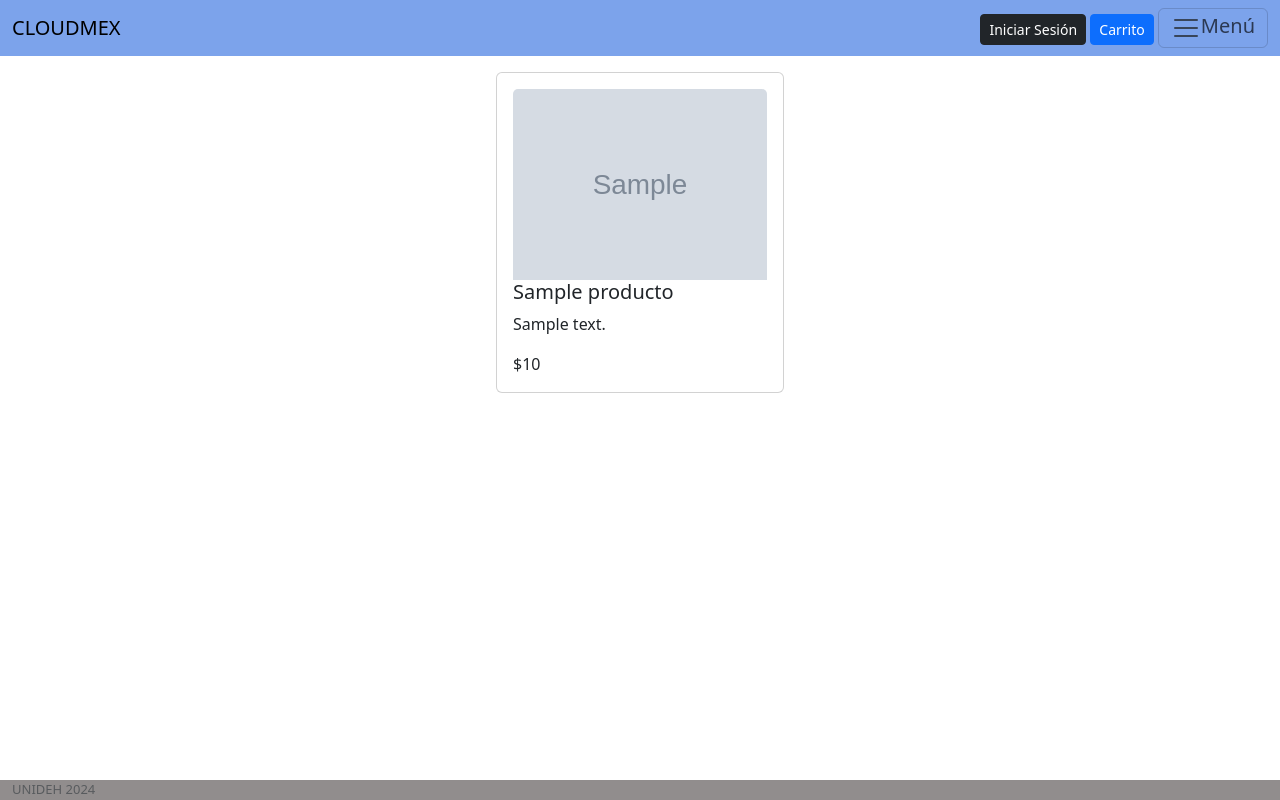
After one commit to ivandrade92/XAAMP-Login-Store, a PHP site: page /productos.php in a window 1280 px wide. The commit adds this page. Run offline with PHP 8.4, Linux system fonts and the light colour scheme; tables that the repository leaves empty or names only in its code hold one stand-in row (values such as "Sample post"); grey boxes marked "Sample" are stand-in pictures.

Commit message:
products

```diff
--- a/components/header.php
+++ b/components/header.php
@@ -1,4 +1,4 @@
-
+ <link rel="stylesheet" href="estilos/style.css" />
 <?php
 include 'config/conexion.php';
 session_start();
@@ -33,7 +33,7 @@ session_start();
               <a class="nav-link active" aria-current="page" href="index.php">Home</a>
             </li>
             <li class="nav-item">
-              <a class="nav-link" href="contacto.html">Contacto</a>
+              <a class="nav-link" href="contacto.php  ">Contacto</a>
             </li>
             <li class="nav-item">
               <a class="nav-link" href="productos.php">Productos</a>
--- a/index.php
+++ b/index.php
@@ -18,7 +18,7 @@ include 'config/conexion.php';
 <body class="position-relative">
     <script src="https://cdn.jsdelivr.net/npm/bootstrap@5.3.3/dist/js/bootstrap.bundle.min.js" integrity="sha384-YvpcrYf0tY3lHB60NNkmXc5s9fDVZLESaAA55NDzOxhy9GkcIdslK1eN7N6jIeHz" crossorigin="anonymous">
     </script>
-    <div id="content" class="d-flex col-12 m-2 p-2 justify-content-center text-center row g-4">
+    <div id="content" class="d-flex col-12 my-3 p-2 justify-content-center text-center row g-4">
         <div>
             <img src="assets/images/logo.png" width="390px">
         </div>
--- a/login.php
+++ b/login.php
@@ -18,7 +18,7 @@
     <?php
     include 'config/conexion.php';
     ?>
-    <div id="content" class="d-flex col-12 m-2 p-2 justify-content-center">
+    <div id="content" class="d-flex col-12 my-2 p-2 justify-content-center">
         <div class="card" style="width: 18rem;">
             <div class="card-body">
                 <form name="login" id="login" class="container-fluid col-12" method="post">
--- /dev/null
+++ b/productos.php
@@ -0,0 +1,41 @@
+<head>
+    <meta charset="UTF-8" />
+    <title>CLOUDMEX</title>
+    <link rel="stylesheet" href="estilos/style.css" />
+    <link href="https://cdn.jsdelivr.net/npm/bootstrap@5.3.3/dist/css/bootstrap.min.css" rel="stylesheet" integrity="sha384-QWTKZyjpPEjISv5WaRU9OFeRpok6YctnYmDr5pNlyT2bRjXh0JMhjY6hW+ALEwIH" crossorigin="anonymous" />
+    <script src="js/jquery-3.7.1.js"></script>
+    <script src="js/script.js"></script>
+
+</head>
+<header>
+    <?php include 'components/header.php';
+    ?>
+</header>
+<?php
+include 'config/conexion.php';
+?>
+
+<body>
+    <script src="https://cdn.jsdelivr.net/npm/bootstrap@5.3.3/dist/js/bootstrap.bundle.min.js" integrity="sha384-YvpcrYf0tY3lHB60NNkmXc5s9fDVZLESaAA55NDzOxhy9GkcIdslK1eN7N6jIeHz" crossorigin="anonymous">
+    </script>
+    <div id="content" class="d-flex col-12 my-2 p-2 justify-content-center">
+        <div class="card" style="width: 18rem;">
+            <?php
+            $query = "SELECT * FROM productos";
+            $result = mysqli_query($connection, $query);
+            while ($row = mysqli_fetch_array($result)) {
+            ?>
+                <div class="card-body">
+                    <img src="assets/images/productos/iconos/<?php echo $row['urlimage']; ?> "class="card-img-top" alt="...">
+                    <h5 class="card-title"><?php echo $row['shortname']; ?></h5>
+                    <p class="card-text"><?php echo $row['descripcion']; ?></p>
+                    <p class="card-text">$<?php echo $row['precio']; ?></p>
+                </div>
+            <?php
+            }
+            ?>
+        </div>
+</body>
+<footer>
+    <?php include 'components/footer.php'; ?>
+</footer>
--- a/registro.php
+++ b/registro.php
@@ -19,7 +19,7 @@
     <?php
     include 'config/conexion.php';
     ?>
-    <div id="content" class="d-flex col-12 m-2 p-2 justify-content-center align-items-center">
+    <div id="content" class="d-flex col-12 my-2 p-2 justify-content-center align-items-center">
         <div class="card" style="width: 18rem;">
             <div class="card-body">
                 <form name="register" id="register" class="container-fluid col-12 d-grid gap-3" method="post">
```
